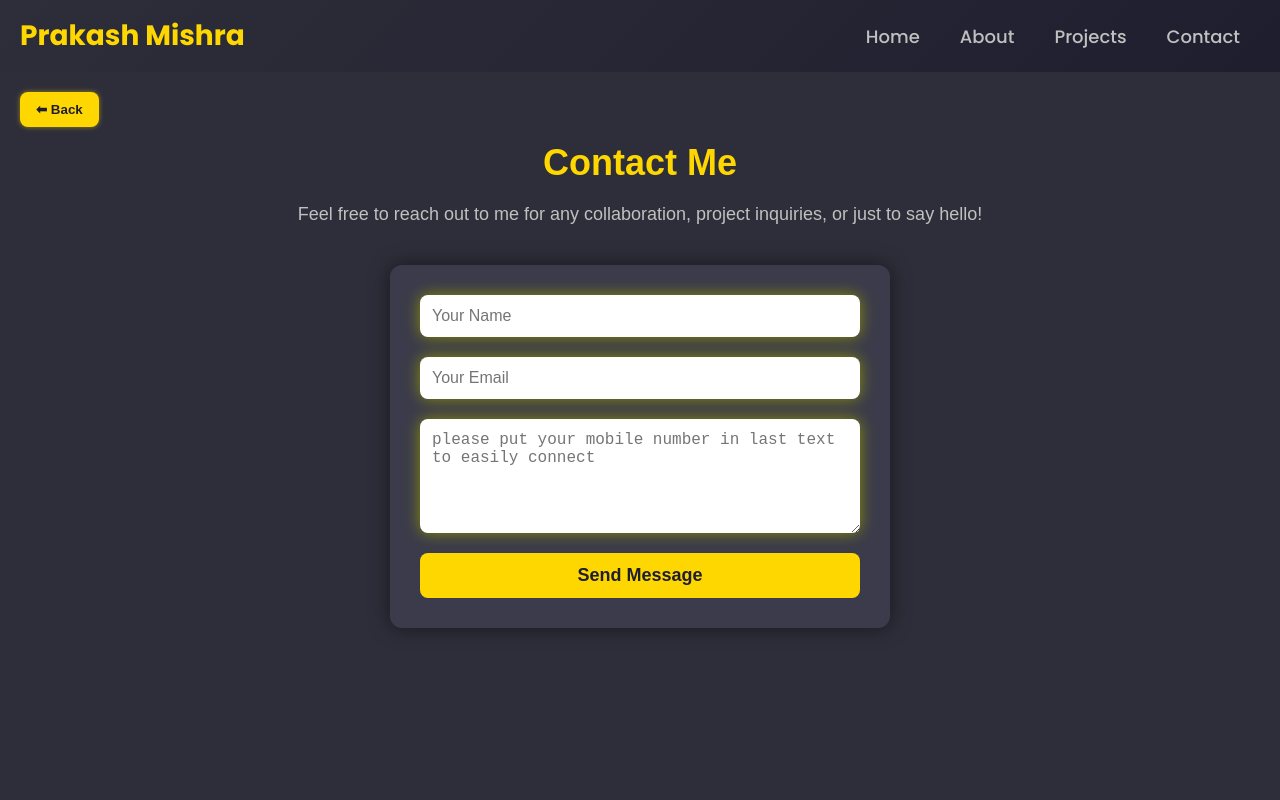
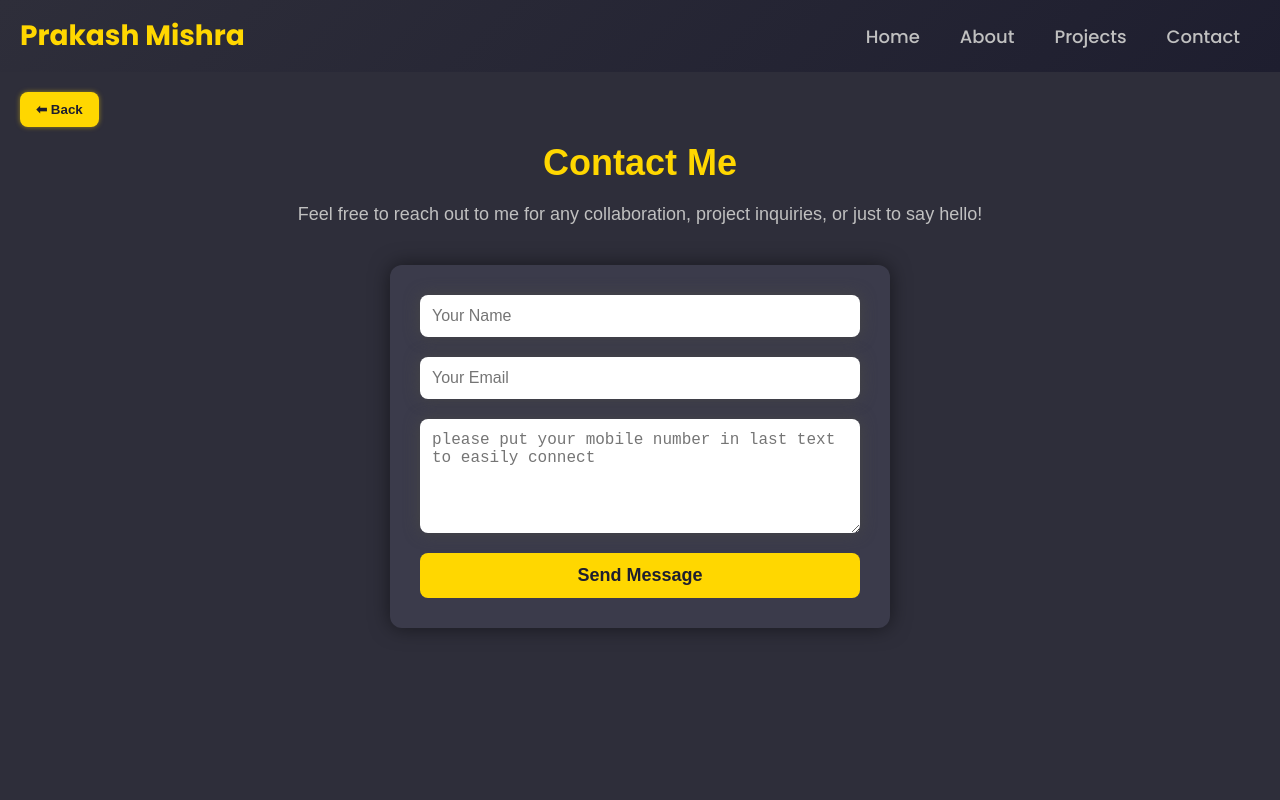
Before and after one commit to prakash552/prakash-portfolio, a React (Create React App) app in the folder frontend/: page /contact in a window 1280 px wide. Shown: the top 800 px of the page. Built offline with nearby package versions, Linux system fonts and the light colour scheme; the HTML template or start-up script is replaced by a standard one.

Commit message:
update final resume

```diff
--- a/frontend/src/Pages/Homepage.js
+++ b/frontend/src/Pages/Homepage.js
@@ -24,7 +24,7 @@ const Homepage = () => {
               A passionate <span className="highlight">Frontend Developer</span> specializing in the
               <span className="highlight"> MERN Stack</span>.
             </p>
-            <a href="../PRAKASH-MISHRA-FlowCV-Resume-20241116.pdf" className="cta-button" download="Prakash_Mishra_Resume.pdf">Download My Resume</a>
+            <a href="../Prakashmishra.pdf" className="cta-button" download="Prakash_Mishra_Resume.pdf">Download My Resume</a>
           </div>
         </div>
       </section>
--- a/frontend/src/Styles/Contact.css
+++ b/frontend/src/Styles/Contact.css
@@ -51,7 +51,7 @@
 	outline: none;
 	color: black;
 	font-weight: 400;
-	box-shadow: 0 0 15px rgba(144, 152, 2, 0.9);
+	 box-shadow: 0 0 15px rgba(71, 71, 69, 0.9);
 }
 
 .contact-form input:focus,
```
Also changed, not shown: 2 other files (tests, documents, lock files or other folders).
